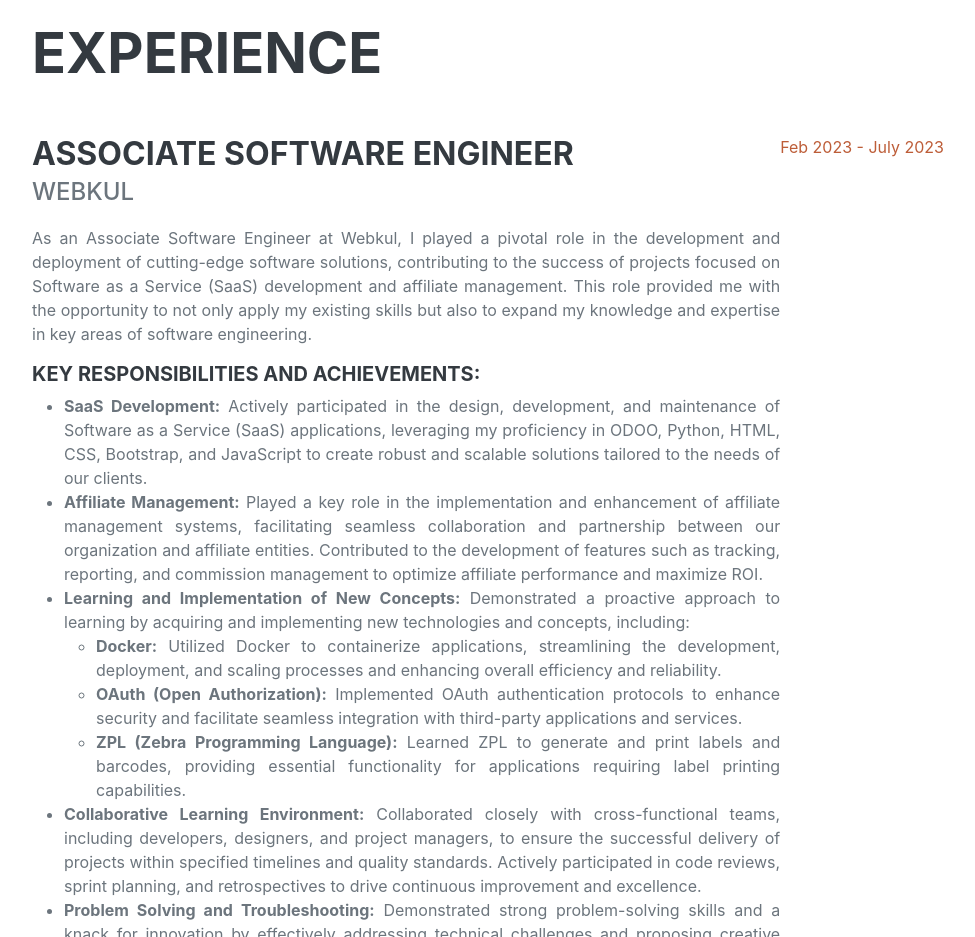
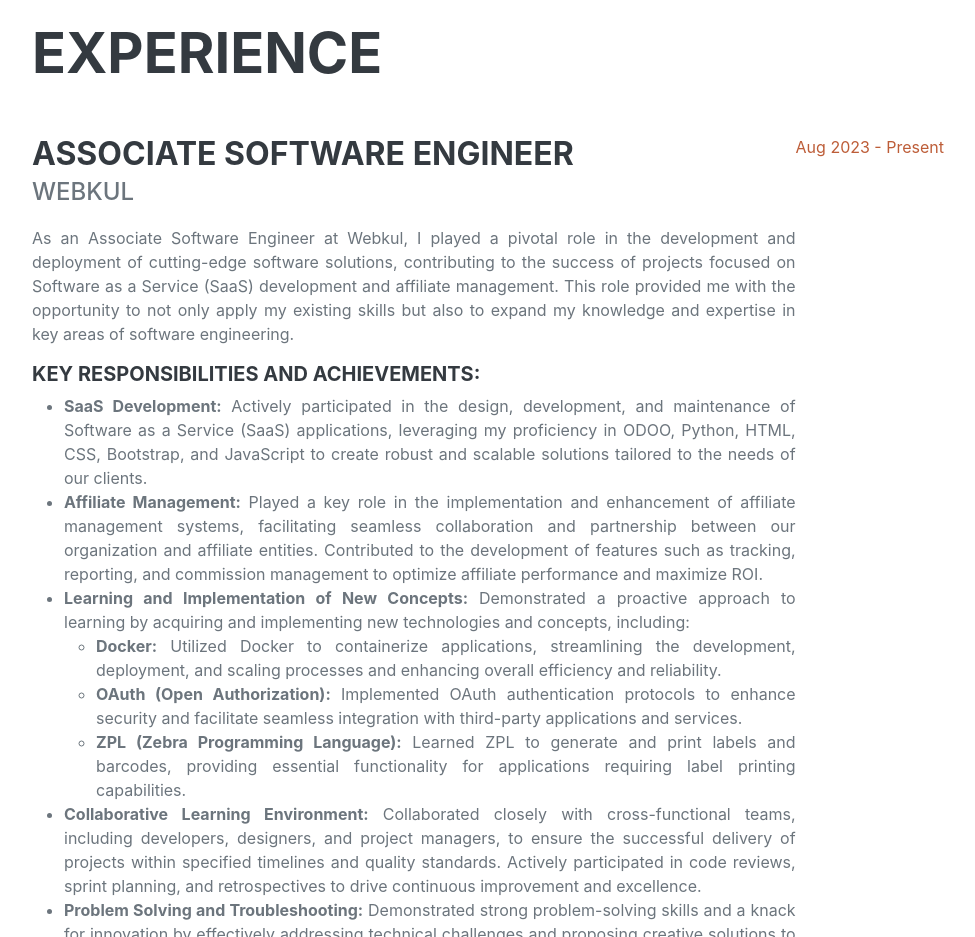
Before and after one commit to ankitthakur321/ankitthakur321, a plain HTML site: page index.html in a window 1280 px wide. Shown: the part 900-1837 px from the top of the page, without its empty margins (288-1263 px from the left). Drawn offline with nearby package versions, Linux system fonts and the light colour scheme; a web font is replaced by a local one.

Commit message:
[UPD]: experience

```diff
--- a/index.html
+++ b/index.html
@@ -131,7 +131,7 @@
                         </ul>
                         </p>
                     </div>
-                    <div class="flex-shrink-0"><span class="text-primary">Feb 2023 - July 2023</span></div>
+                    <div class="flex-shrink-0"><span class="text-primary">Aug 2023 - Present</span></div>
                 </div>
                 <div class="d-flex flex-column flex-md-row justify-content-between mb-5">
                     <div class="flex-grow-1">
```
